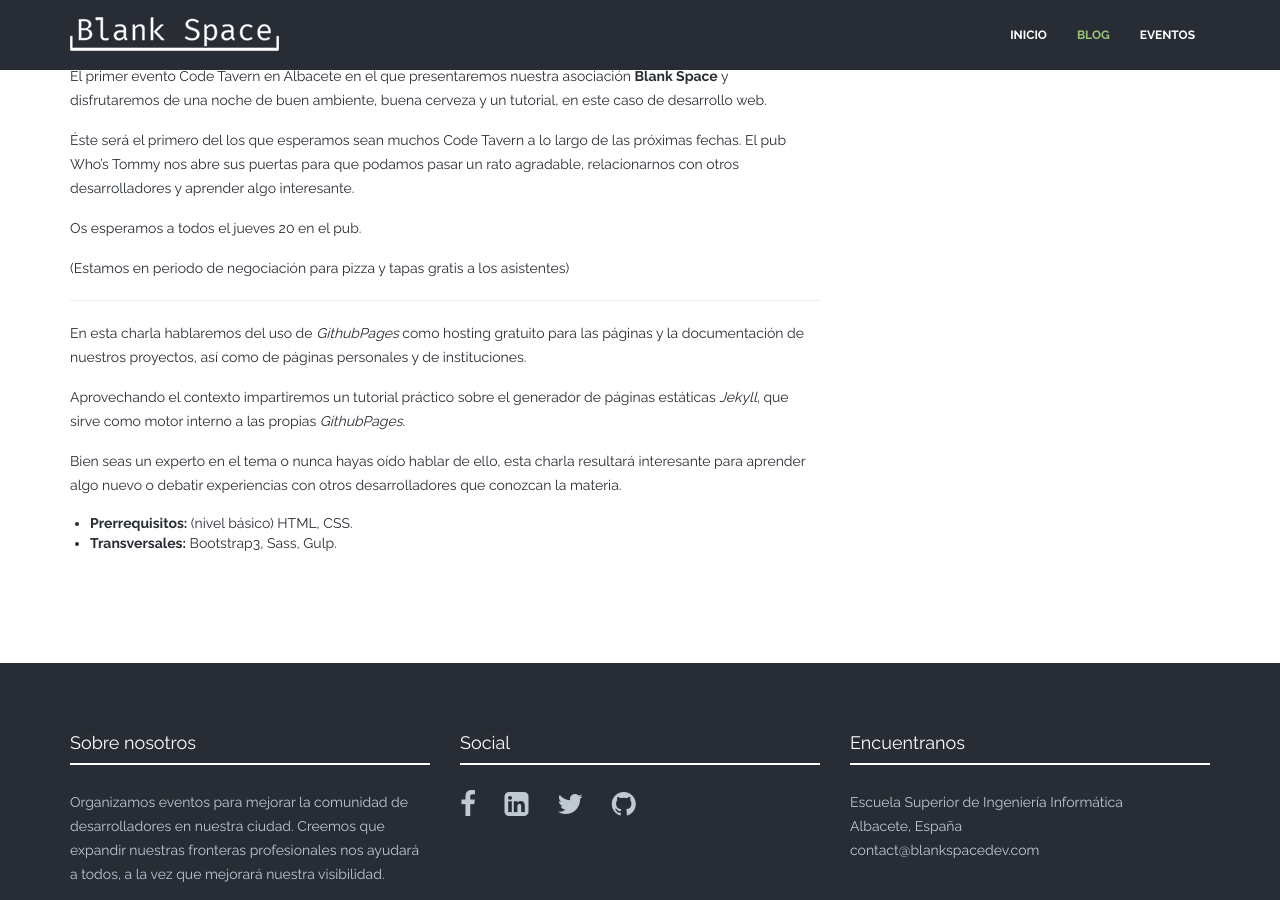
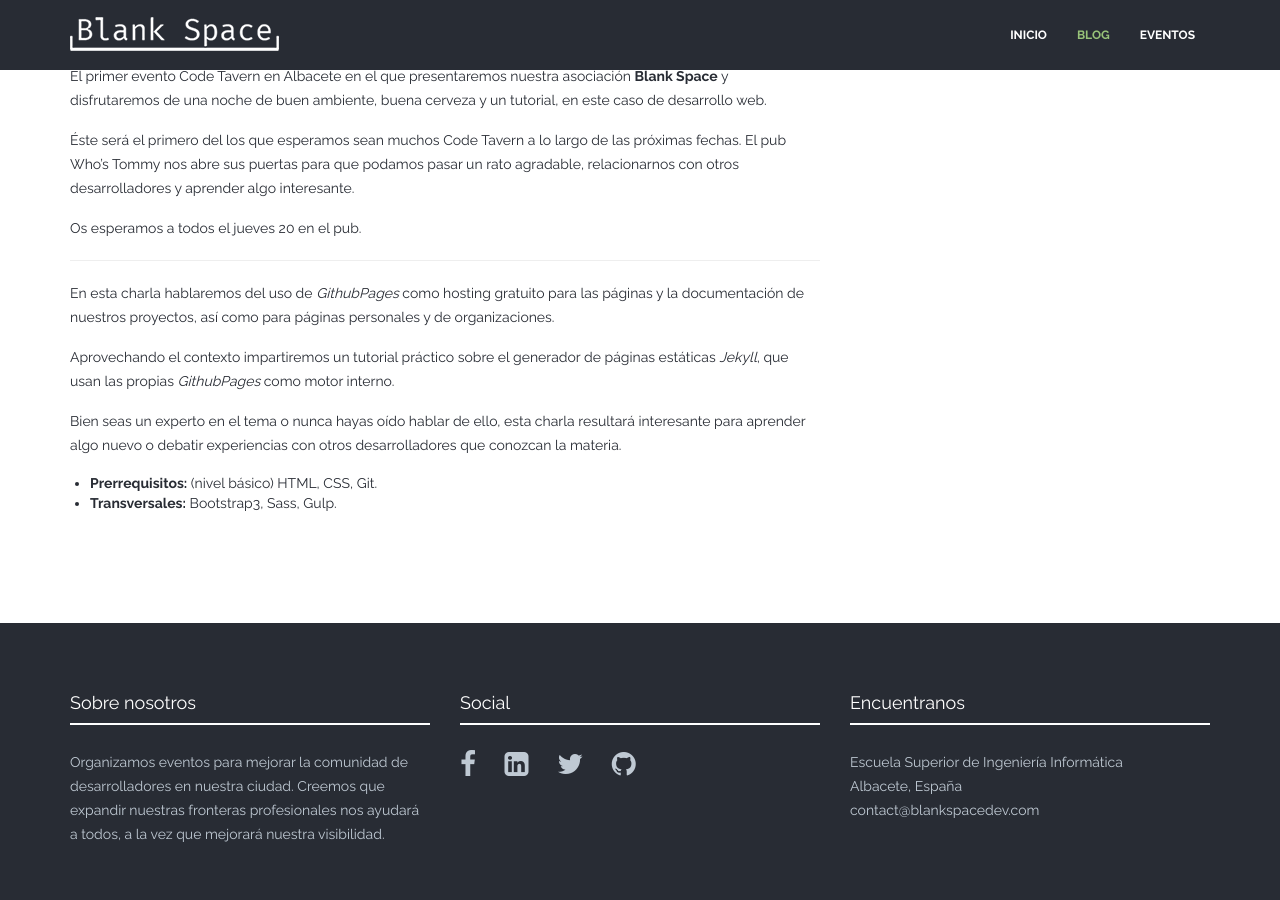
Before and after one commit to blankspacedev/blankspacedev.github.io, a Jekyll site: the page built from _posts/2016-10-08-event-codetavern-i.markdown, in a window 1280 px wide and 900 px high, scrolled down 1048 px. Built offline with Jekyll 4.4.1, drawn with Linux system fonts in a browser that asks for light colours; nearby versions of some CDN libraries.

Commit message:
Edited post

```diff
--- a/_posts/2016-10-08-event-codetavern-i.markdown
+++ b/_posts/2016-10-08-event-codetavern-i.markdown
@@ -35,19 +35,17 @@
 
 Os esperamos a todos el jueves 20 en el pub.
 
-(Estamos en periodo de negociación para pizza y tapas gratis a los asistentes)
-
 ------------------------
 
 En esta charla hablaremos del uso de *GithubPages* como hosting gratuito para las páginas
-y la documentación de nuestros proyectos, así como de páginas personales y de instituciones.
+y la documentación de nuestros proyectos, así como para páginas personales y de organizaciones.
 
 Aprovechando el contexto impartiremos un tutorial práctico sobre el generador de páginas
-estáticas *Jekyll*, que sirve como motor interno a las propias *GithubPages*.
+estáticas *Jekyll*, que usan las propias *GithubPages* como motor interno.
 
 Bien seas un experto en el tema o nunca hayas oído hablar de ello, esta charla resultará
 interesante para aprender algo nuevo o debatir experiencias con otros desarrolladores
 que conozcan la materia.
 
-* **Prerrequisitos:** (nivel básico) HTML, CSS.
+* **Prerrequisitos:** (nivel básico) HTML, CSS, Git.
 * **Transversales:** Bootstrap3, Sass, Gulp.
```
